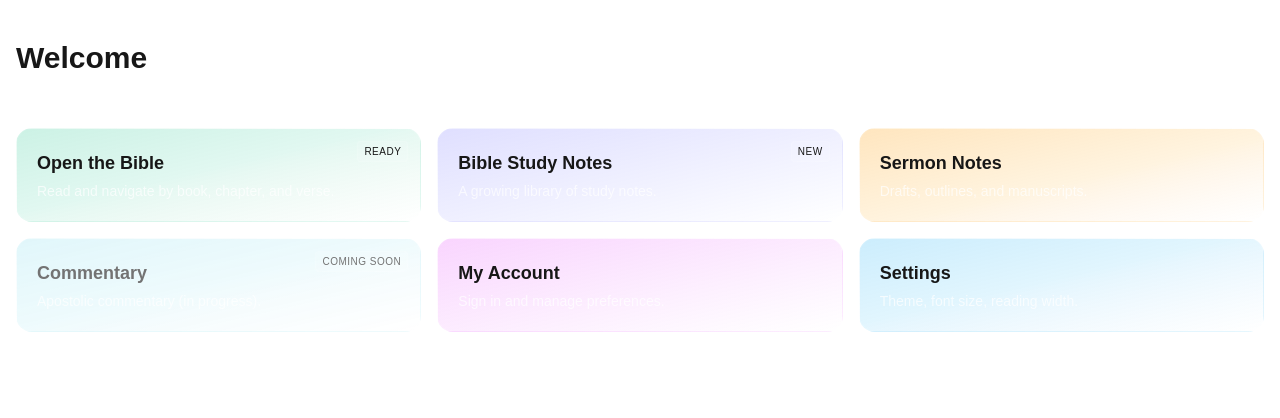
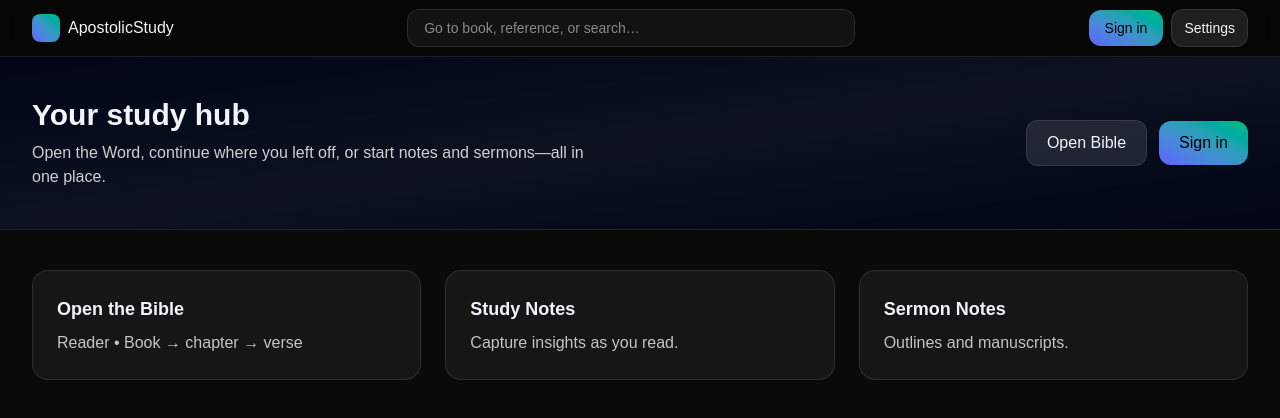
Before and after one commit to KritterBizkitz/apostolicstudy-web, a Next.js app: page /app in a window 1280 px wide. Shown: the top 418 px of the page. Built offline with nearby package versions, Linux system fonts and the light colour scheme.

Commit message:
added app page

```diff
--- a/src/app/app/page.tsx
+++ b/src/app/app/page.tsx
@@ -1,96 +1,61 @@
-// src/app/app/page.tsx
 import Link from "next/link";
+import AppHeader from "../../components/AppHeader";
 
-export const metadata = { title: "ApostolicStudy • App" };
+export default function AppHome() {
+  return (
+    <div className="min-h-screen bg-neutral-950 text-slate-100">
+      <AppHeader />
 
-export default function AppStart() {
-  return (
-    <div className="mx-auto max-w-7xl px-4 py-10">
-      <header className="mb-6">
-        <h1 className="text-3xl font-semibold">Welcome</h1>
-        <p className="text-white/70 mt-1">
-          Choose where to begin. More sections coming soon.
-        </p>
-      </header>
+      {/* Hero strip */}
+      <section className="border-b border-white/10 bg-gradient-to-br from-slate-950 via-slate-900/60 to-slate-950">
+        <div className="mx-auto max-w-7xl px-4 sm:px-6 lg:px-8 py-10">
+          <div className="flex flex-col lg:flex-row items-start lg:items-center gap-6 justify-between">
+            <div>
+              <h1 className="text-2xl sm:text-3xl font-semibold">
+                Your study hub
+              </h1>
+              <p className="mt-2 text-white/80 max-w-prose">
+                Open the Word, continue where you left off, or start notes and sermons—all in one place.
+              </p>
+            </div>
 
-      {/* Card grid */}
-      <div className="grid grid-cols-1 sm:grid-cols-2 lg:grid-cols-3 gap-4">
-        <Card
-          title="Open the Bible"
-          desc="Read and navigate by book, chapter, and verse."
-          href="/read/john/1"
-          accent="from-emerald-500/20"
-          badge="Ready"
-        />
-        <Card
-          title="Bible Study Notes"
-          desc="A growing library of study notes."
-          href="/notes"
-          accent="from-indigo-500/20"
-          badge="New"
-        />
-        <Card
-          title="Sermon Notes"
-          desc="Drafts, outlines, and manuscripts."
-          href="/sermons"
-          accent="from-amber-500/25"
-        />
-        <Card
-          title="Commentary"
-          desc="Apostolic commentary (in progress)."
-          href={undefined} // disabled for now
-          accent="from-cyan-500/20"
-          badge="Coming soon"
-        />
-        <Card
-          title="My Account"
-          desc="Sign in and manage preferences."
-          href="/account"
-          accent="from-fuchsia-500/20"
-        />
-        <Card
-          title="Settings"
-          desc="Theme, font size, reading width."
-          href="/settings"
-          accent="from-sky-500/20"
-        />
-      </div>
+            <div className="flex items-center gap-3">
+              <Link
+                href="/read/john/1"
+                className="rounded-xl px-5 py-2.5 bg-white/10 border border-white/10 hover:bg-white/15"
+              >
+                Open Bible
+              </Link>
+              <Link
+                href="/account"
+                className="rounded-xl px-5 py-2.5 bg-gradient-to-tr from-indigo-500 to-emerald-500 text-black font-medium shadow hover:shadow-indigo-500/25"
+              >
+                Sign in
+              </Link>
+            </div>
+          </div>
+        </div>
+      </section>
+
+      {/* Placeholder main area — we’ll fill with cards next */}
+      <main className="mx-auto max-w-7xl px-4 sm:px-6 lg:px-8 py-10">
+        <div className="grid gap-6 sm:grid-cols-2 lg:grid-cols-3">
+          <Link href="/read/john/1" className="rounded-2xl border border-white/10 bg-white/[0.05] p-6 hover:bg-white/[0.07] transition">
+            <h2 className="text-lg font-semibold">Open the Bible</h2>
+            <p className="text-white/75 mt-2">Reader • Book → chapter → verse</p>
+          </Link>
+
+          <Link href="/notes" className="rounded-2xl border border-white/10 bg-white/[0.05] p-6 hover:bg-white/[0.07] transition">
+            <h2 className="text-lg font-semibold">Study Notes</h2>
+            <p className="text-white/75 mt-2">Capture insights as you read.</p>
+          </Link>
+
+          <Link href="/sermons" className="rounded-2xl border border-white/10 bg-white/[0.05] p-6 hover:bg-white/[0.07] transition">
+            <h2 className="text-lg font-semibold">Sermon Notes</h2>
+            <p className="text-white/75 mt-2">Outlines and manuscripts.</p>
+          </Link>
+        </div>
+      </main>
     </div>
   );
 }
-
-function Card({
-  title,
-  desc,
-  href,
-  accent,
-  badge,
-}: {
-  title: string;
-  desc: string;
-  href?: string;
-  accent: string; // tailwind gradient, e.g. "from-emerald-500/20"
-  badge?: string;
-}) {
-  const Inner = (
-    <div
-      className={[
-        "relative overflow-hidden rounded-2xl border border-white/10 p-5",
-        "bg-gradient-to-br",
-        accent,
-        "to-white/[0.02] hover:border-white/20 transition hover:-translate-y-0.5",
-        href ? "cursor-pointer" : "opacity-60 cursor-not-allowed",
-      ].join(" ")}
-    >
-      {badge ? (
-        <span className="absolute right-3 top-3 text-[10px] uppercase tracking-wider px-1.5 py-0.5 rounded bg-white/10 border border-white/10">
-          {badge}
-        </span>
-      ) : null}
-      <h3 className="text-lg font-semibold">{title}</h3>
-      <p className="mt-1 text-sm text-white/70">{desc}</p>
-    </div>
-  );
-
-  return href ? <Link href={href}>{Inner}</Link> : Inner;
-}
--- /dev/null
+++ b/src/components/AppHeader.tsx
@@ -0,0 +1,43 @@
+import Link from "next/link";
+
+export default function AppHeader() {
+  return (
+    <header className="sticky top-0 z-30 border-b border-white/10 bg-black/40 backdrop-blur">
+      <div className="mx-auto max-w-7xl px-4 sm:px-6 lg:px-8 h-14 flex items-center gap-3">
+        {/* Brand (left) */}
+        <Link href="/" className="flex items-center gap-2 shrink-0">
+          <span className="inline-flex h-7 w-7 items-center justify-center rounded-lg bg-gradient-to-tr from-indigo-500 to-emerald-500" />
+          <span className="font-medium">ApostolicStudy</span>
+        </Link>
+
+        {/* Search (center on md+, hidden on mobile for simplicity) */}
+        <div className="hidden md:flex flex-1 items-center justify-center">
+          <div className="w-full max-w-md">
+            <label className="sr-only" htmlFor="app-search">Search</label>
+            <input
+              id="app-search"
+              placeholder="Go to book, reference, or search…"
+              className="w-full rounded-xl bg-white/5 border border-white/10 px-4 py-2 text-sm placeholder-white/50 outline-none focus:border-emerald-400/40"
+            />
+          </div>
+        </div>
+
+        {/* Actions (right) — Sign in first */}
+        <nav className="ml-auto flex items-center gap-2">
+          <Link
+            href="/account"
+            className="rounded-xl px-4 py-2 text-sm font-medium bg-gradient-to-tr from-indigo-500 to-emerald-500 text-black shadow hover:shadow-indigo-500/25"
+          >
+            Sign in
+          </Link>
+          <Link
+            href="/settings"
+            className="rounded-xl px-3 py-2 text-sm bg-white/10 border border-white/10 hover:bg-white/15"
+          >
+            Settings
+          </Link>
+        </nav>
+      </div>
+    </header>
+  );
+}
```
